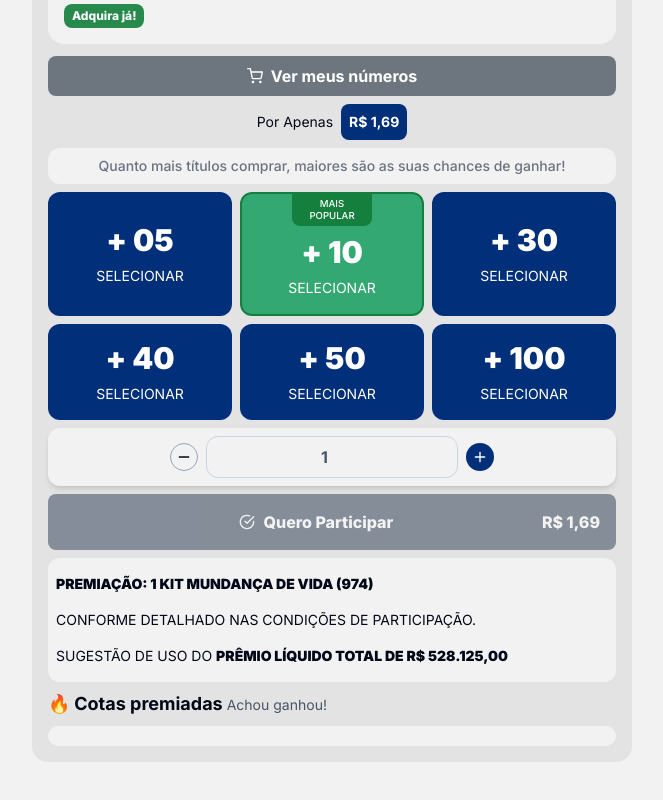
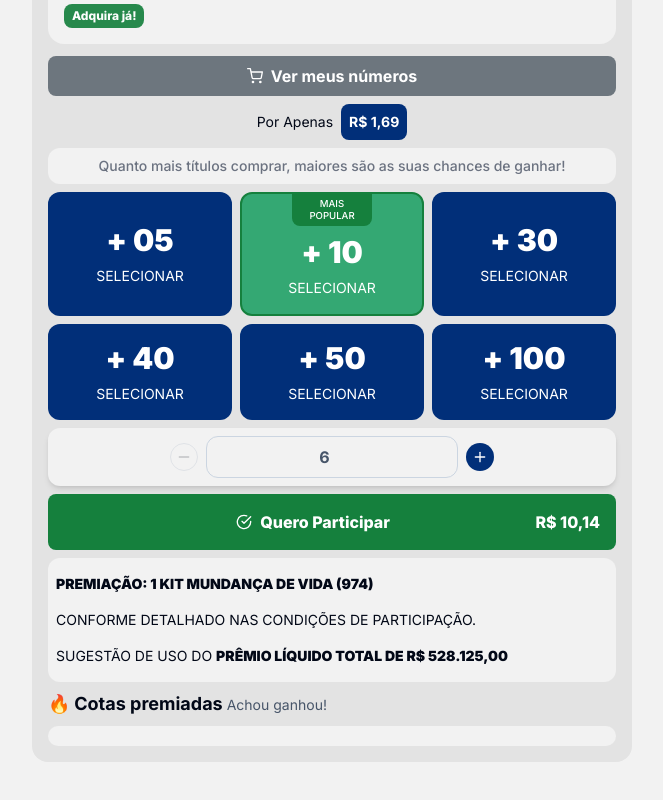
Before and after one commit to thiiiie/rifas, a Next.js app: page / in a window 1280 px wide. Shown: the part 666-1466 px from the top of the page, without its empty margins (308-971 px from the left). Built offline with nearby package versions, Linux system fonts and the light colour scheme.

Commit message:
FIX: fix min quantity

```diff
--- a/src/components/RifaCounter/index.tsx
+++ b/src/components/RifaCounter/index.tsx
@@ -15,19 +15,19 @@
   increment,
   decrement,
   setCount,
-  minValue
+  minValue = 10
 }: RifaCounterProps) => {
 
   return (
     <section className="flex items-center justify-center gap-2 w-full bg-background mt-2 px-4 py-2 rounded-xl shadow-md">
-      <button type="button" onClick={decrement} className="w-7 h-7 bg-background text-foreground border border-slate-400 flex items-center justify-center rounded-full">
+      <button disabled={count <= minValue} type="button" onClick={decrement} className="w-7 h-7 bg-background text-foreground border border-slate-400 flex items-center justify-center rounded-full disabled:opacity-20">
         <FiMinus />
       </button>
 
       <input
         className="p-2 bg-background border border-slate-300 rounded-xl text-center text-slate-600 font-bold"
         type="number"
-        min={minValue || 10}
+        min={minValue}
         value={count}
         onChange={e => setCount(Number(e.target.value))}
       />
--- a/src/components/RifaForm/index.tsx
+++ b/src/components/RifaForm/index.tsx
@@ -7,14 +7,14 @@
 import { PhoneModal } from "../PhoneModal"
 
 export const RifaForm = () => {
-  const [count, setCount] = useState(1)
+  const [count, setCount] = useState(MIN_QUANTITY)
 
   const increment = () => {
     setCount(count + 1)
   }
 
   const decrement = () => {
-    if (count > 1) {
+    if (count > MIN_QUANTITY) {
       setCount(count - 1)
     }
   }
@@ -39,6 +39,7 @@
         increment={increment}
         decrement={decrement}
         setCount={setCount}
+        minValue={MIN_QUANTITY}
       />
 
       <PhoneModal value={PRICE * count} count={count}>
```
